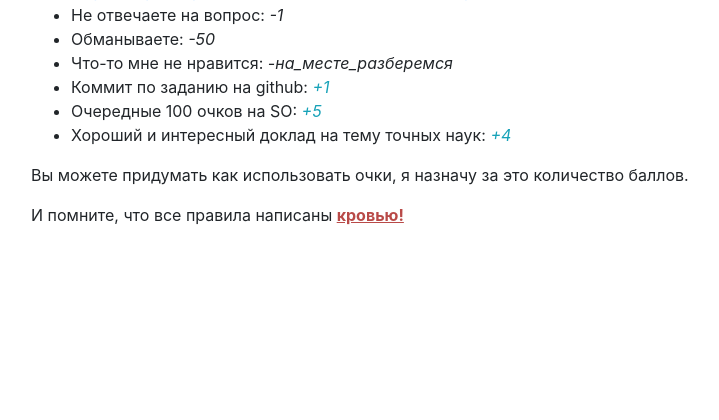
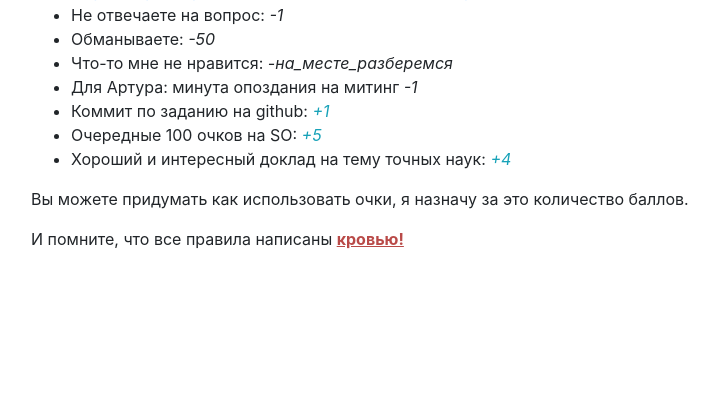
Before and after one commit to viakondratiuk/darwin, a PHP site: template app/templates/rules.phtml in a window 1280 px wide. Shown: the part 96-516 px from the top of the page, without its empty margins (69-788 px from the left). Run offline with PHP 8.4, Linux system fonts and the light colour scheme; the template is opened without the code that fills it, so the values that code supplies are empty; some libraries are stand-ins or nearby versions.

Commit message:
Add new points to plan, update rules.

```diff
--- a/app/templates/rules.phtml
+++ b/app/templates/rules.phtml
@@ -3,6 +3,7 @@
         <li>Не отвечаете на вопрос: <i class="text-error">-1</i></li>
         <li>Обманываете: <i class="text-error">-50</i></li>
         <li>Что-то мне не нравится: <i class="text-error">-на_месте_разберемся</i></li>
+        <li>Для Артура: минута опоздания на митинг <i class="text-error">-1</i></li>
         <li>Коммит по заданию на github: <i class="text-info">+1</i></li>
         <li>Очередные 100 очков на SO: <i class="text-info">+5</i></li>
         <li>Хороший и интересный доклад на тему точных наук: <i class="text-info">+4</i></li>
```
Also changed, not shown: db/darwin.sqlite3.
